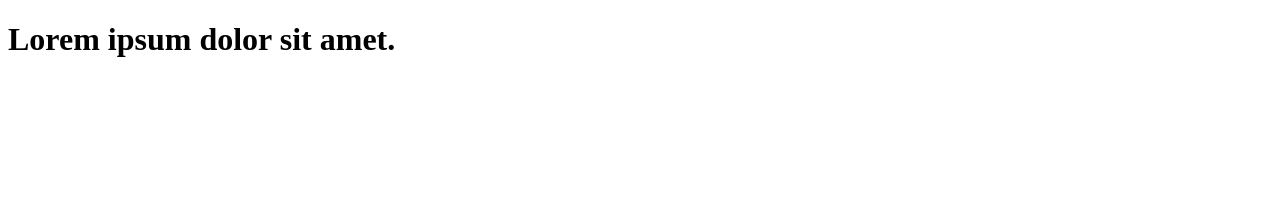
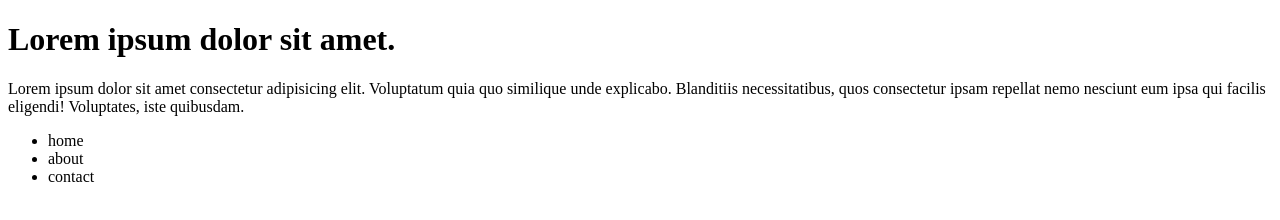
Before and after one commit to bez2662/learn-git, a plain HTML site: page index.html in a window 1280 px wide. Drawn offline with Linux system fonts and the light colour scheme.

Commit message:
add a list

```diff
--- a/index.html
+++ b/index.html
@@ -7,5 +7,13 @@
 </head>
 <body>
     <h1>Lorem ipsum dolor sit amet.</h1>
+    <p>Lorem ipsum dolor sit amet consectetur adipisicing elit. Voluptatum quia quo similique unde explicabo.
+         Blanditiis necessitatibus, quos consectetur ipsam repellat nemo nesciunt eum ipsa qui facilis eligendi! Voluptates,
+         iste quibusdam.</p>
+         <ul>
+            <li>home</li>
+            <li>about</li>
+            <li>contact</li>
+         </ul>
 </body>
 </html>
```
